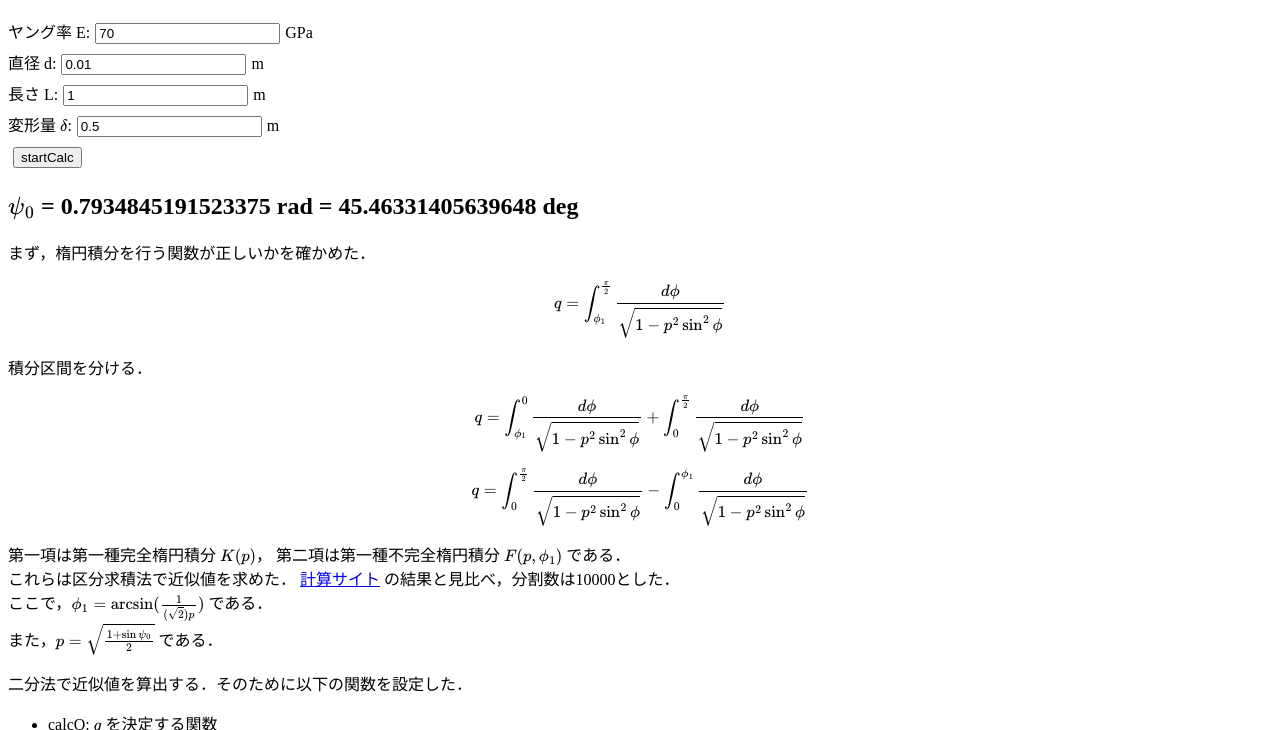
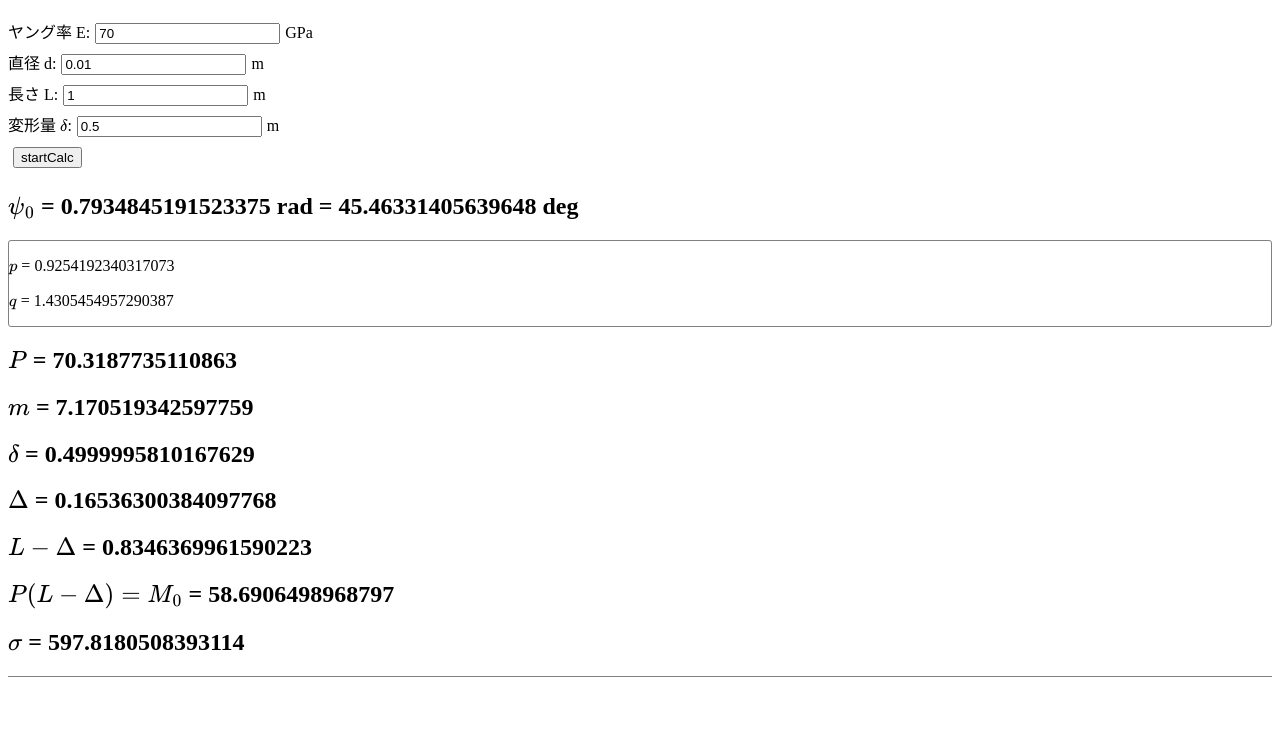
Before and after one commit to 00kenno/publisher, a plain HTML site: page pages/Equations_of_Equilibrium_of_a_Bent_Elastic_Rod.html in a window 1280 px wide. Both pictures are taken after a click on the button "startCalc". Shown: the part 57-787 px from the top of the page. Drawn offline with nearby package versions, Linux system fonts and the light colour scheme.

Commit message:
something wrong

```diff
--- a/pages/Equations_of_Equilibrium_of_a_Bent_Elastic_Rod.html
+++ b/pages/Equations_of_Equilibrium_of_a_Bent_Elastic_Rod.html
@@ -8,6 +8,15 @@
 		}
 		input {
 			margin: 5px;
+		}
+		.sub {
+			border: solid gray 1px;
+			border-radius: 3px;
+		}
+		hr {
+			padding: 20px 0;
+			border: none;
+			border-top: solid gray 1px;
 		}
 	</style>
 	<script type="text/javascript" id="MathJax-script" async
@@ -21,8 +30,20 @@
 	<label>長さ&nbsp;L:<input type="number" id="L" value="1"></input>m</label>
 	<label>変形量&nbsp;\(\delta\):<input type="number" id = "delta" value="0.5"></input>m</label>
 	<input type="button" onclick="startCalc()" value="startCalc"></input>
-	<h2>\(\psi_{0}\)&nbsp;<span id=result>= 0</span></h2>
-	<p>まず，楕円積分を行う関数が正しいかを確かめた．</p>
+	<h2>\(\psi_{0}\)&nbsp;=&nbsp;<span id="psi_0">0</span></h2>
+	<div class="sub">
+		<p>\(p\)&nbsp;=&nbsp;<span id="p">0</span></p>
+		<p>\(q\)&nbsp;=&nbsp;<span id="q">0</span></p>
+	</div>
+	<h2>\(P\)&nbsp;=&nbsp;<span id="P">0</span></h2>
+	<h2>\(m\)&nbsp;=&nbsp;<span id="m">0</span></h2>
+	<h2>\(\delta\)&nbsp;=&nbsp;<span id="output_d">0</span></h2>
+	<h2>\(\Delta\)&nbsp;=&nbsp;<span id="D">0</span></h2>
+	<h2>\(L - \Delta\)&nbsp;=&nbsp;<span id="l">0</span></h2>
+	<h2>\(P(L - \Delta) = M_{0}\)&nbsp;=&nbsp;<span id="M_0">0</span></h2>
+	<h2>\(\sigma\)&nbsp;=&nbsp;<span id="sigma">0</span></h2>
+	<hr>
+	<p>楕円積分を行う関数が正しいかの確認</p>
 		$$q = \int^{\frac{\pi}{2}}_{\phi_1}\frac{d\phi}{\sqrt{1-p^2\sin^2\phi}}$$
 		積分区間を分ける．
 		$$q = \int^{0}_{\phi_{1}}\frac{d\phi}{\sqrt{1-p^2\sin^2\phi}} + \int^{\frac{\pi}{2}}_{0}\frac{d\phi}{\sqrt{1-p^2\sin^2\phi}}$$
@@ -61,27 +82,44 @@
 		const L = document.getElementById("L").value;
 		const delta = document.getElementById("delta").value;
 		console.log(`E=${E},d=${d},I=${I},L=${L},delta=${delta}`);
-		const psi_0 = findPsi_0 (E, I, L, delta);
-		document.getElementById("result").textContent = (`= ${psi_0} rad = ${psi_0 * 180 / Math.PI} deg`);
+		const result = findPsi_0 (E, I, L, delta);
+		document.getElementById("psi_0").textContent = (`${result.psi_0} rad = ${result.psi_0 * 180 / Math.PI} deg`);
+		document.getElementById("p").textContent = result.p;
+		document.getElementById("q").textContent = result.q;
+		document.getElementById("P").textContent = result.P;
+		document.getElementById("m").textContent = result.P / 9.80665;
+		document.getElementById("output_d").textContent = result.d;
+		const D = L - Math.sqrt(2 * E * I * (2 * result.p * result.p - 1) / result.P);
+		document.getElementById("D").textContent = D;
+		document.getElementById("l").textContent = L - D;
+		const M_0 = result.P * (L - D);
+		document.getElementById("M_0").textContent = M_0;
+		document.getElementById("sigma").textContent = M_0 * d / 2 / I * 1e-6;
 	}
 
 	function findPsi_0 (E, I, L, delta) {
 		const psi_0_min = 0;
 		const psi_0_max = Math.PI/2;
 		const tolerance = 1e-6;
+
 		let low = psi_0_min;
 		let high = psi_0_max;
 		let d = 0;
+		let psi_0_mid = 0;
+		let p = 0;
+		let phi_1 = 0;
+		let q = 0;
+		let P = 0;
 
 		for (let i = 0; i < 10000; i++) {
 			console.log(`====loop: ${i + 1}====`);
-			const phi_0_mid = (low + high) / 2;
-			const p = calcSmallP(phi_0_mid);
-			const phi_1 = calcPhi_1(p, phi_0_mid);
-			const q = calcQ(p, phi_1);
-			const P = E * I * q * q / L / L;
-			d = Math.sqrt(E * I / P) * (q - 2 * (E_k__E_phi_k(Math.PI/2, p) - E_k__E_phi_k(phi_1, p)));
-			console.log(`phi_0_mid: ${phi_0_mid}`);
+			psi_0_mid = (low + high) / 2;
+			p = calcSmallP(psi_0_mid);
+			phi_1 = calcPhi_1(p);
+			q = calcQ(p, phi_1);
+			P = E * I * q * q / L / L;
+			d = calcSmallD(E, I, P, p, phi_1, q);
+			console.log(`psi_0_mid: ${psi_0_mid}`);
 			console.log(`p: ${p}`);
 			console.log(`phi_1: ${phi_1}`);
 			console.log(`q: ${q}`);
@@ -89,31 +127,41 @@
 			console.log(`d: ${d}`);
 			if (Math.abs(d - delta) < tolerance) {
 				console.log("====OK====");
-				return phi_0_mid;
+				break;
 			}
 			if (d < delta) {
-				low = phi_0_mid;
+				low = psi_0_mid;
 				console.log("check: low");
 			}
 			else {
-				high = phi_0_mid;
+				high = psi_0_mid;
 				console.log("check: high");
 			}
 		}
 
-		return (low + high) / 2;
+		return {
+			psi_0: psi_0_mid,
+			p: p,
+			q: q,
+			P: P,
+			d: d
+		};
+	}
+
+	function calcSmallP (psi_0) {
+		return Math.sqrt((1 + Math.sin(psi_0)) / 2);
+	}
+
+	function calcPhi_1 (p) {
+		return Math.asin(1 / (Math.sqrt(2) * p));
 	}
 
 	function calcQ (p, phi_1) {
 		return K_k__F_phi_k(Math.PI/2, p) - K_k__F_phi_k(phi_1, p);
 	}
 
-	function calcPhi_1 (p, psi_0) {
-		return Math.asin(1 / (Math.sqrt(2) * calcSmallP(psi_0)));
-	}
-
-	function calcSmallP (psi_0) {
-		return Math.sqrt((1 + Math.sin(psi_0)) / 2);
+	function calcSmallD (E, I, P, p, phi_1, q) {
+		return Math.sqrt(E * I / P) * (q - 2 * (E_k__E_phi_k(Math.PI/2, p) - E_k__E_phi_k(phi_1, p)));
 	}
 
 	function K_k__F_phi_k (phi, p, steps = 10000) {
```
